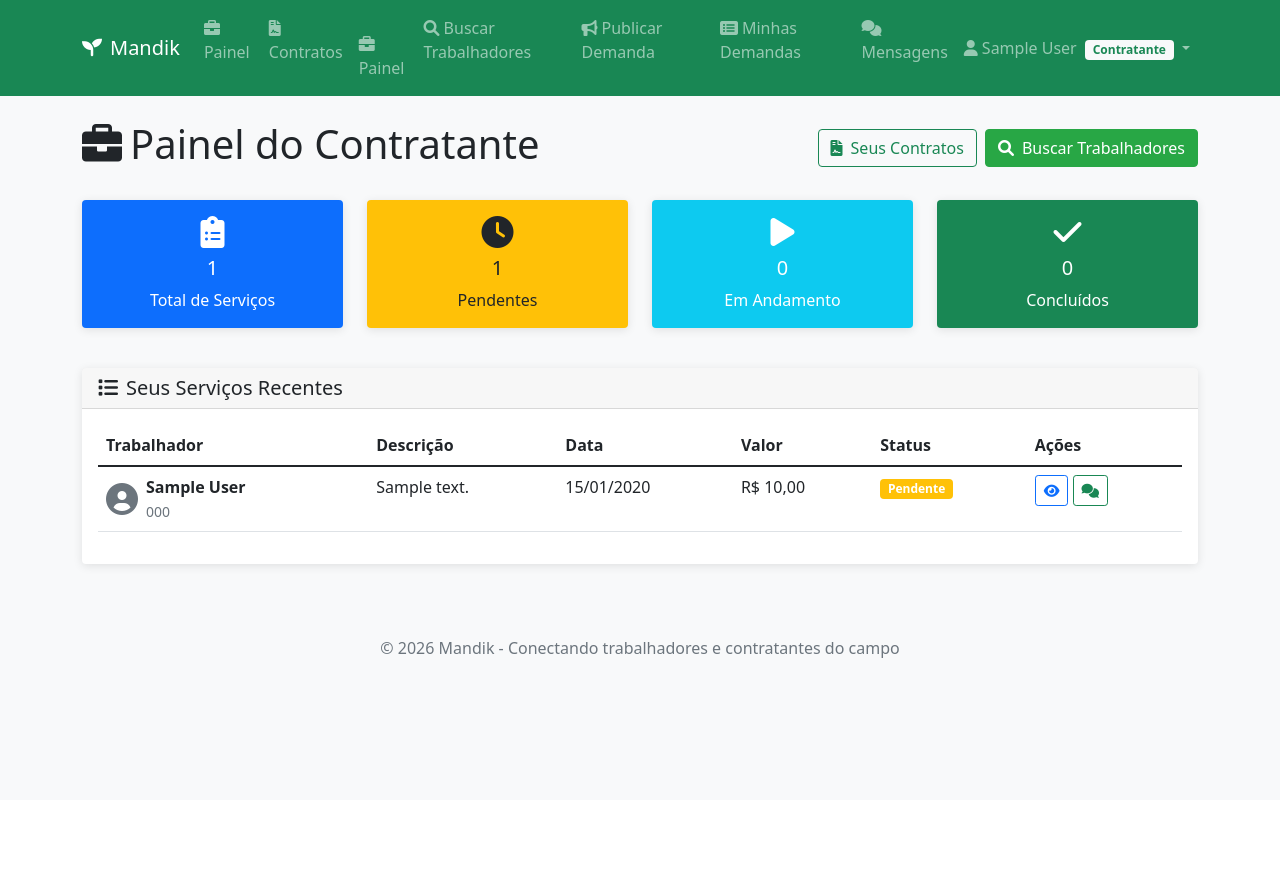
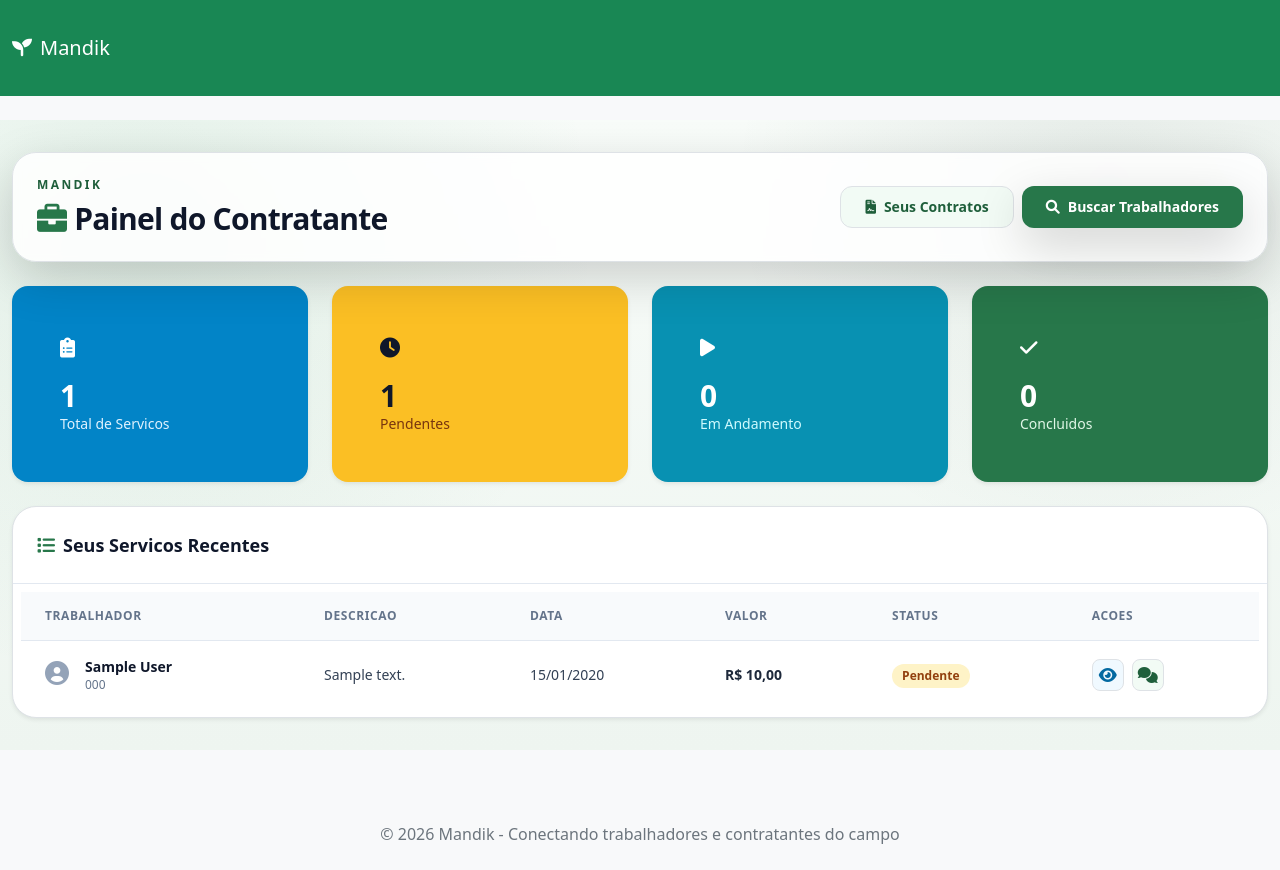
Before and after one commit to GabrielRibeiroRodrigues/Cooperativa, a Django app: page /painel/contratante/ in a window 1280 px wide. Before the commit the page ends 658 px from the top, so only its background shows below. Run offline with Django 5.2, Linux system fonts and the light colour scheme; a user stored in the database is signed in; tables that the repository leaves empty hold one stand-in row (values such as "Sample post"); some libraries are stand-ins or nearby versions.

Commit message:
refactor(frontend): eleva UI do painel do contratante na Mandik

```diff
--- a/core/templates/core/painel_contratante.html
+++ b/core/templates/core/painel_contratante.html
@@ -1,122 +1,146 @@
 {% extends 'core/base.html' %}
 
-{% block title %}Painel do Contratante - Cooperativa Rural{% endblock %}
+{% block title %}Painel do Contratante - Mandik{% endblock %}
+
+{% block head_extra %}
+<script src="https://cdn.tailwindcss.com"></script>
+<link rel="preconnect" href="https://fonts.googleapis.com">
+<link rel="preconnect" href="https://fonts.gstatic.com" crossorigin>
+<link href="https://fonts.googleapis.com/css2?family=Manrope:wght@400;500;600;700;800&display=swap" rel="stylesheet">
+<script>
+    tailwind.config = {
+        theme: {
+            extend: {
+                fontFamily: {
+                    sans: ['Manrope', 'sans-serif'],
+                },
+                colors: {
+                    mandik: {
+                        50: '#f2fbf5',
+                        100: '#e0f7e7',
+                        500: '#2f8f57',
+                        600: '#27774a',
+                        700: '#1f5f3b',
+                        900: '#103222',
+                    }
+                }
+            }
+        }
+    }
+</script>
+<style>
+    .dashboard-bg {
+        background:
+            radial-gradient(circle at 12% 18%, rgba(47, 143, 87, 0.1), transparent 36%),
+            radial-gradient(circle at 86% 10%, rgba(16, 50, 34, 0.08), transparent 30%),
+            linear-gradient(180deg, #f8fcf9 0%, #eef5f0 100%);
+    }
+</style>
+{% endblock %}
 
 {% block content %}
-<div class="row">
-    <div class="col-12">
-        <div class="d-flex justify-content-between align-items-center mb-4">
-            <h1><i class="fas fa-briefcase me-2"></i>Painel do Contratante</h1>
-            <div class="d-flex gap-2">
-                <a href="{% url 'contratos:lista_contratos' %}" class="btn btn-outline-success">
-                    <i class="fas fa-file-contract me-2"></i>Seus Contratos
+<section class="dashboard-bg -mx-3 sm:-mx-4 lg:-mx-6 px-4 py-8 sm:px-6 lg:px-8">
+    <div class="mx-auto max-w-7xl space-y-6">
+        <header class="flex flex-col gap-4 rounded-3xl border border-white/80 bg-white/85 p-6 shadow-lg backdrop-blur-sm md:flex-row md:items-center md:justify-between">
+            <div>
+                <p class="text-xs font-semibold uppercase tracking-[0.2em] text-mandik-700">Mandik</p>
+                <h1 class="mt-2 text-2xl font-extrabold tracking-tight text-slate-900 sm:text-3xl">
+                    <i class="fas fa-briefcase mr-2 text-mandik-600" aria-hidden="true"></i>Painel do Contratante
+                </h1>
+            </div>
+            <div class="flex flex-col gap-2 sm:flex-row">
+                <a href="{% url 'contratos:lista_contratos' %}" class="inline-flex items-center justify-center gap-2 rounded-xl border border-mandik-200 bg-mandik-50 px-4 py-2.5 text-sm font-semibold text-mandik-700 transition hover:bg-mandik-100 focus-visible:outline focus-visible:outline-2 focus-visible:outline-offset-2 focus-visible:outline-mandik-700">
+                    <i class="fas fa-file-contract" aria-hidden="true"></i>Seus Contratos
                 </a>
-                <a href="{% url 'buscar_trabalhadores' %}" class="btn btn-success">
-                    <i class="fas fa-search me-2"></i>Buscar Trabalhadores
+                <a href="{% url 'buscar_trabalhadores' %}" class="inline-flex items-center justify-center gap-2 rounded-xl bg-mandik-600 px-4 py-2.5 text-sm font-semibold text-white shadow-lg shadow-mandik-600/25 transition hover:bg-mandik-700 focus-visible:outline focus-visible:outline-2 focus-visible:outline-offset-2 focus-visible:outline-mandik-700">
+                    <i class="fas fa-search" aria-hidden="true"></i>Buscar Trabalhadores
                 </a>
             </div>
-        </div>
-    </div>
-</div>
+        </header>
 
-<div class="row mb-4">
-    <div class="col-md-3 mb-3">
-        <div class="card text-center bg-primary text-white">
-            <div class="card-body">
-                <i class="fas fa-clipboard-list fa-2x mb-2"></i>
-                <h5>{{ total_servicos }}</h5>
-                <p class="mb-0">Total de Serviços</p>
+        <section class="grid gap-4 sm:grid-cols-2 xl:grid-cols-4" aria-label="Resumo de indicadores">
+            <article class="rounded-2xl bg-sky-600 p-5 text-white shadow-sm">
+                <i class="fas fa-clipboard-list text-xl" aria-hidden="true"></i>
+                <p class="mt-3 text-3xl font-extrabold">{{ total_servicos }}</p>
+                <p class="text-sm text-sky-100">Total de Servicos</p>
+            </article>
+            <article class="rounded-2xl bg-amber-400 p-5 text-slate-900 shadow-sm">
+                <i class="fas fa-clock text-xl" aria-hidden="true"></i>
+                <p class="mt-3 text-3xl font-extrabold">{{ servicos_pendentes }}</p>
+                <p class="text-sm text-amber-900">Pendentes</p>
+            </article>
+            <article class="rounded-2xl bg-cyan-600 p-5 text-white shadow-sm">
+                <i class="fas fa-play text-xl" aria-hidden="true"></i>
+                <p class="mt-3 text-3xl font-extrabold">{{ servicos_aceitos }}</p>
+                <p class="text-sm text-cyan-100">Em Andamento</p>
+            </article>
+            <article class="rounded-2xl bg-mandik-600 p-5 text-white shadow-sm">
+                <i class="fas fa-check text-xl" aria-hidden="true"></i>
+                <p class="mt-3 text-3xl font-extrabold">{{ servicos_concluidos }}</p>
+                <p class="text-sm text-mandik-100">Concluidos</p>
+            </article>
+        </section>
+
+        <section class="overflow-hidden rounded-3xl border border-slate-200 bg-white shadow-sm" aria-label="Servicos recentes">
+            <div class="border-b border-slate-200 px-6 py-4">
+                <h2 class="text-lg font-bold text-slate-900">
+                    <i class="fas fa-list mr-2 text-mandik-600" aria-hidden="true"></i>Seus Servicos Recentes
+                </h2>
             </div>
-        </div>
-    </div>
-    <div class="col-md-3 mb-3">
-        <div class="card text-center bg-warning text-dark">
-            <div class="card-body">
-                <i class="fas fa-clock fa-2x mb-2"></i>
-                <h5>{{ servicos_pendentes }}</h5>
-                <p class="mb-0">Pendentes</p>
-            </div>
-        </div>
-    </div>
-    <div class="col-md-3 mb-3">
-        <div class="card text-center bg-info text-white">
-            <div class="card-body">
-                <i class="fas fa-play fa-2x mb-2"></i>
-                <h5>{{ servicos_aceitos }}</h5>
-                <p class="mb-0">Em Andamento</p>
-            </div>
-        </div>
-    </div>
-    <div class="col-md-3 mb-3">
-        <div class="card text-center bg-success text-white">
-            <div class="card-body">
-                <i class="fas fa-check fa-2x mb-2"></i>
-                <h5>{{ servicos_concluidos }}</h5>
-                <p class="mb-0">Concluídos</p>
-            </div>
-        </div>
-    </div>
-</div>
 
-<div class="row">
-    <div class="col-12">
-        <div class="card">
-            <div class="card-header">
-                <h5 class="mb-0">
-                    <i class="fas fa-list me-2"></i>Seus Serviços Recentes
-                </h5>
-            </div>
-            <div class="card-body">
+            <div class="p-2 sm:p-4">
                 {% if servicos %}
-                    <div class="table-responsive">
-                        <table class="table table-hover">
-                            <thead>
+                    <div class="overflow-x-auto">
+                        <table class="min-w-full divide-y divide-slate-200">
+                            <thead class="bg-slate-50">
                                 <tr>
-                                    <th>Trabalhador</th>
-                                    <th>Descrição</th>
-                                    <th>Data</th>
-                                    <th>Valor</th>
-                                    <th>Status</th>
-                                    <th>Ações</th>
+                                    <th class="px-4 py-3 text-left text-xs font-semibold uppercase tracking-wider text-slate-500">Trabalhador</th>
+                                    <th class="px-4 py-3 text-left text-xs font-semibold uppercase tracking-wider text-slate-500">Descricao</th>
+                                    <th class="px-4 py-3 text-left text-xs font-semibold uppercase tracking-wider text-slate-500">Data</th>
+                                    <th class="px-4 py-3 text-left text-xs font-semibold uppercase tracking-wider text-slate-500">Valor</th>
+                                    <th class="px-4 py-3 text-left text-xs font-semibold uppercase tracking-wider text-slate-500">Status</th>
+                                    <th class="px-4 py-3 text-left text-xs font-semibold uppercase tracking-wider text-slate-500">Acoes</th>
                                 </tr>
                             </thead>
-                            <tbody>
+                            <tbody class="divide-y divide-slate-100 bg-white">
                                 {% for servico in servicos %}
-                                <tr>
-                                    <td>
-                                        <div class="d-flex align-items-center">
-                                            <i class="fas fa-user-circle fa-2x text-secondary me-2"></i>
+                                <tr class="hover:bg-slate-50">
+                                    <td class="px-4 py-3 align-top">
+                                        <div class="flex items-start gap-3">
+                                            <i class="fas fa-user-circle text-2xl text-slate-400" aria-hidden="true"></i>
                                             <div>
-                                                <strong>{{ servico.trabalhador.get_full_name|default:servico.trabalhador.username }}</strong>
-                                                <br><small class="text-muted">{{ servico.trabalhador.telefone|default:"Sem telefone" }}</small>
+                                                <p class="text-sm font-semibold text-slate-900">{{ servico.trabalhador.get_full_name|default:servico.trabalhador.username }}</p>
+                                                <p class="text-xs text-slate-500">{{ servico.trabalhador.telefone|default:"Sem telefone" }}</p>
                                             </div>
                                         </div>
                                     </td>
-                                    <td>
-                                        <div style="max-width: 200px;">
+                                    <td class="max-w-xs px-4 py-3 text-sm text-slate-700">
+                                        <div class="line-clamp-3">
                                             {{ servico.descricao|truncatechars:80 }}
                                         </div>
                                     </td>
-                                    <td>{{ servico.data_servico|date:"d/m/Y" }}</td>
-                                    <td>R$ {{ servico.valor_acordado|floatformat:2 }}</td>
-                                    <td>
+                                    <td class="px-4 py-3 text-sm text-slate-700">{{ servico.data_servico|date:"d/m/Y" }}</td>
+                                    <td class="px-4 py-3 text-sm font-semibold text-slate-800">R$ {{ servico.valor_acordado|floatformat:2 }}</td>
+                                    <td class="px-4 py-3">
                                         {% if servico.status == 'pendente' %}
-                                            <span class="badge bg-warning">Pendente</span>
+                                            <span class="inline-flex rounded-full bg-amber-100 px-2.5 py-1 text-xs font-semibold text-amber-800">Pendente</span>
                                         {% elif servico.status == 'aceito' %}
-                                            <span class="badge bg-info">Aceito</span>
+                                            <span class="inline-flex rounded-full bg-cyan-100 px-2.5 py-1 text-xs font-semibold text-cyan-800">Aceito</span>
                                         {% elif servico.status == 'concluido' %}
-                                            <span class="badge bg-success">Concluído</span>
+                                            <span class="inline-flex rounded-full bg-emerald-100 px-2.5 py-1 text-xs font-semibold text-emerald-800">Concluido</span>
                                         {% else %}
-                                            <span class="badge bg-secondary">Cancelado</span>
+                                            <span class="inline-flex rounded-full bg-slate-100 px-2.5 py-1 text-xs font-semibold text-slate-700">Cancelado</span>
                                         {% endif %}
                                     </td>
-                                    <td>
-                                        <a href="{% url 'detalhes_servico' servico.id %}" class="btn btn-sm btn-outline-primary" title="Ver detalhes">
-                                            <i class="fas fa-eye"></i>
-                                        </a>
-                                        <a href="{% url 'chat:criar_conversa' servico.trabalhador.id %}" class="btn btn-sm btn-outline-success" title="Enviar mensagem">
-                                            <i class="fas fa-comments"></i>
-                                        </a>
+                                    <td class="px-4 py-3">
+                                        <div class="flex gap-2">
+                                            <a href="{% url 'detalhes_servico' servico.id %}" class="inline-flex h-8 w-8 items-center justify-center rounded-lg border border-sky-200 bg-sky-50 text-sky-700 transition hover:bg-sky-100" title="Ver detalhes" aria-label="Ver detalhes do servico">
+                                                <i class="fas fa-eye" aria-hidden="true"></i>
+                                            </a>
+                                            <a href="{% url 'chat:criar_conversa' servico.trabalhador.id %}" class="inline-flex h-8 w-8 items-center justify-center rounded-lg border border-mandik-200 bg-mandik-50 text-mandik-700 transition hover:bg-mandik-100" title="Enviar mensagem" aria-label="Enviar mensagem ao trabalhador">
+                                                <i class="fas fa-comments" aria-hidden="true"></i>
+                                            </a>
+                                        </div>
                                     </td>
                                 </tr>
                                 {% endfor %}
@@ -124,17 +148,17 @@
                         </table>
                     </div>
                 {% else %}
-                    <div class="text-center py-4">
-                        <i class="fas fa-clipboard-list fa-3x text-muted mb-3"></i>
-                        <h5 class="text-muted">Nenhum serviço contratado ainda</h5>
-                        <p class="text-muted">Que tal buscar por trabalhadores disponíveis?</p>
-                        <a href="{% url 'buscar_trabalhadores' %}" class="btn btn-success">
-                            <i class="fas fa-search me-2"></i>Buscar Trabalhadores
+                    <div class="px-4 py-10 text-center sm:px-6">
+                        <i class="fas fa-clipboard-list text-5xl text-slate-300" aria-hidden="true"></i>
+                        <h3 class="mt-4 text-lg font-bold text-slate-700">Nenhum servico contratado ainda</h3>
+                        <p class="mt-1 text-sm text-slate-500">Que tal buscar por trabalhadores disponiveis?</p>
+                        <a href="{% url 'buscar_trabalhadores' %}" class="mt-5 inline-flex items-center justify-center gap-2 rounded-xl bg-mandik-600 px-4 py-2.5 text-sm font-semibold text-white shadow-lg shadow-mandik-600/25 transition hover:bg-mandik-700 focus-visible:outline focus-visible:outline-2 focus-visible:outline-offset-2 focus-visible:outline-mandik-700">
+                            <i class="fas fa-search" aria-hidden="true"></i>Buscar Trabalhadores
                         </a>
                     </div>
                 {% endif %}
             </div>
-        </div>
+        </section>
     </div>
-</div>
+</section>
 {% endblock %}
```
